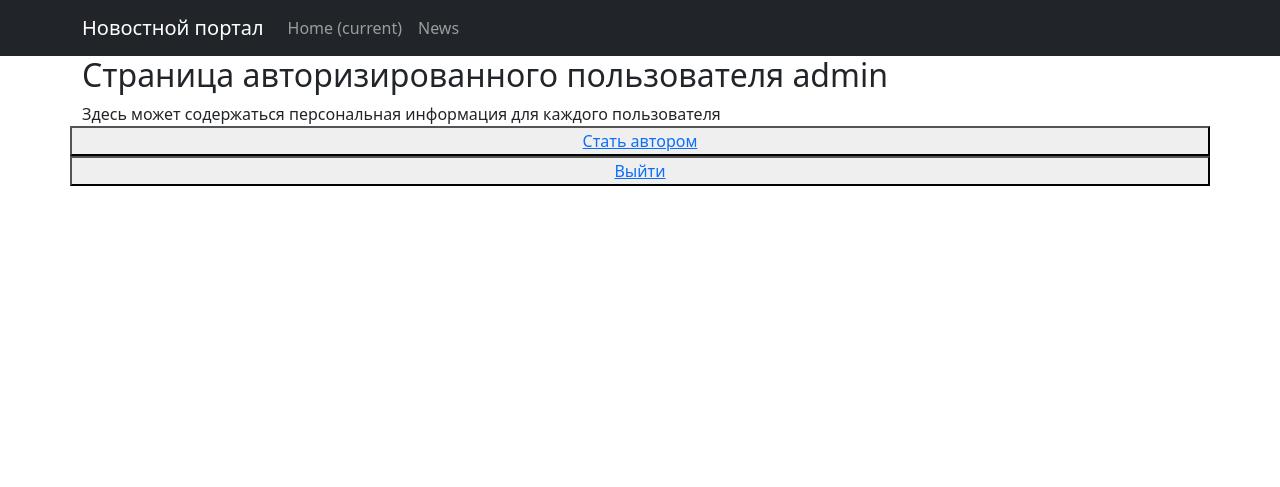
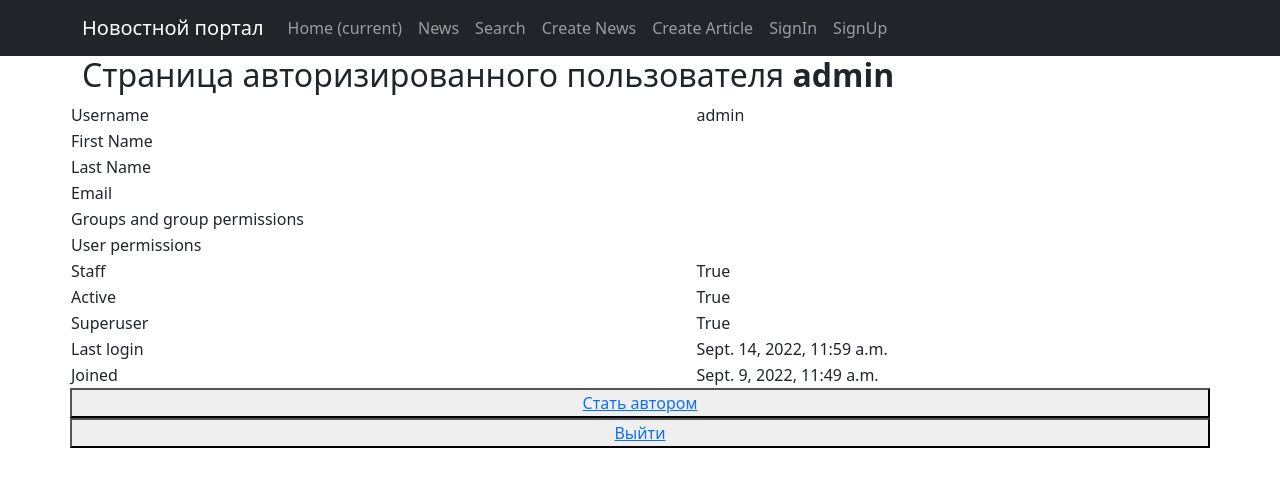
Before and after one commit to skimprem/Block_D_NewsPaper, a Django app: page /account/ in a window 1280 px wide. Shown: the top 487 px of the page. Run offline with Django 4.2, Linux system fonts and the light colour scheme; a user stored in the database is signed in; some libraries are stand-ins or nearby versions.

Commit message:
Изменена страница пользователя, страницы входа и регистрации, в шапку добавлены ссылки

```diff
--- a/templates/account.html
+++ b/templates/account.html
@@ -1,8 +1,38 @@
 {% extends 'flatpages/default.html' %}
 
 {% block content %}
-    <h2>Страница авторизированного пользователя {{ request.user.username }}</h2>
-    <div>Здесь может содержаться персональная информация для каждого пользователя </div>
+    <h2>Страница авторизированного пользователя <strong>{{ request.user.username }}</strong></h2>
+    <table>
+        <tr> <td> Username </td> <td> {{ request.user.username }} </td> </tr>
+        <tr> <td> First Name </td> <td> {{ request.user.first_name }} </td> </tr>
+        <tr> <td> Last Name </td> <td> {{ request.user.last_name }} </td> </tr>
+        <tr> <td> Email </td> <td> {{ request.user.email }} </td> </tr>
+        <tr> <td> Groups and group permissions </td> <td>
+            <table>
+                {% for group in request.user.groups.all %}
+                <tr>
+                    <td> {{ group.name }} </td>
+                    <td>
+                        <table>
+                            {% for permission in group.permissions.all %}
+                                    <tr> <td> {{ permission.name }} </td> </tr>
+                            {% endfor %}
+                        </table>
+                    </td>
+                {% endfor %}
+                </tr>
+            </table>
+        </td>
+        <tr> <td> User permissions </td> <td>
+            {% for permission in request.user.user_permissions.all %}
+            {{ permission.name}}
+            {% endfor %} </td>
+        <tr> <td> Staff </td> <td> {{ request.user.is_staff }} </td> </tr>
+        <tr> <td> Active </td> <td> {{ request.user.is_active }} </td> </tr>
+        <tr> <td> Superuser </td> <td> {{ request.user.is_superuser }} </td> </tr>
+        <tr> <td> Last login </td> <td> {{ request.user.last_login }} </td> </tr>
+        <tr> <td> Joined </td> <td> {{ request.user.date_joined }} </td> </tr>
+    </table>
     {% if is_not_author %}
         <button> <a href='upgrade/'> Стать автором </a> </button>
     {% endif %}
--- a/templates/account/base.html
+++ b/templates/account/base.html
@@ -1,4 +1,5 @@
-<!DOCTYPE html>
+{% extends 'flatpages/default.html' %}
+
 <html>
     <head>
         <title>{% block head_title %}{% endblock head_title %}</title>
--- a/templates/flatpages/default.html
+++ b/templates/flatpages/default.html
@@ -31,6 +31,22 @@
                     <li class="nav-item">
                         <a class="nav-link" href="/news/">News</a>
                     </li>
+                    <li class="nav-item">
+                        <a class="nav-link" href="/news/search/">Search</a>
+                    </li>
+                    <li class="nav-item">
+                        <a class="nav-link" href="/news/create/">Create News</a>
+                    </li>
+                    <li class="nav-item">
+                        <a class="nav-link" href="/articles/create/">Create Article</a>
+                    </li>
+                    <li class="nav-item">
+                        <a class="nav-link" href="/accounts/login/">SignIn</a>
+                    </li>
+                    <li class="nav-item">
+                        <a class="nav-link" href="/accounts/signup/">SignUp</a>
+                    </li>
+
                 </ul>
             </div>
         </div>
```
Also changed, not shown: db.sqlite3.
